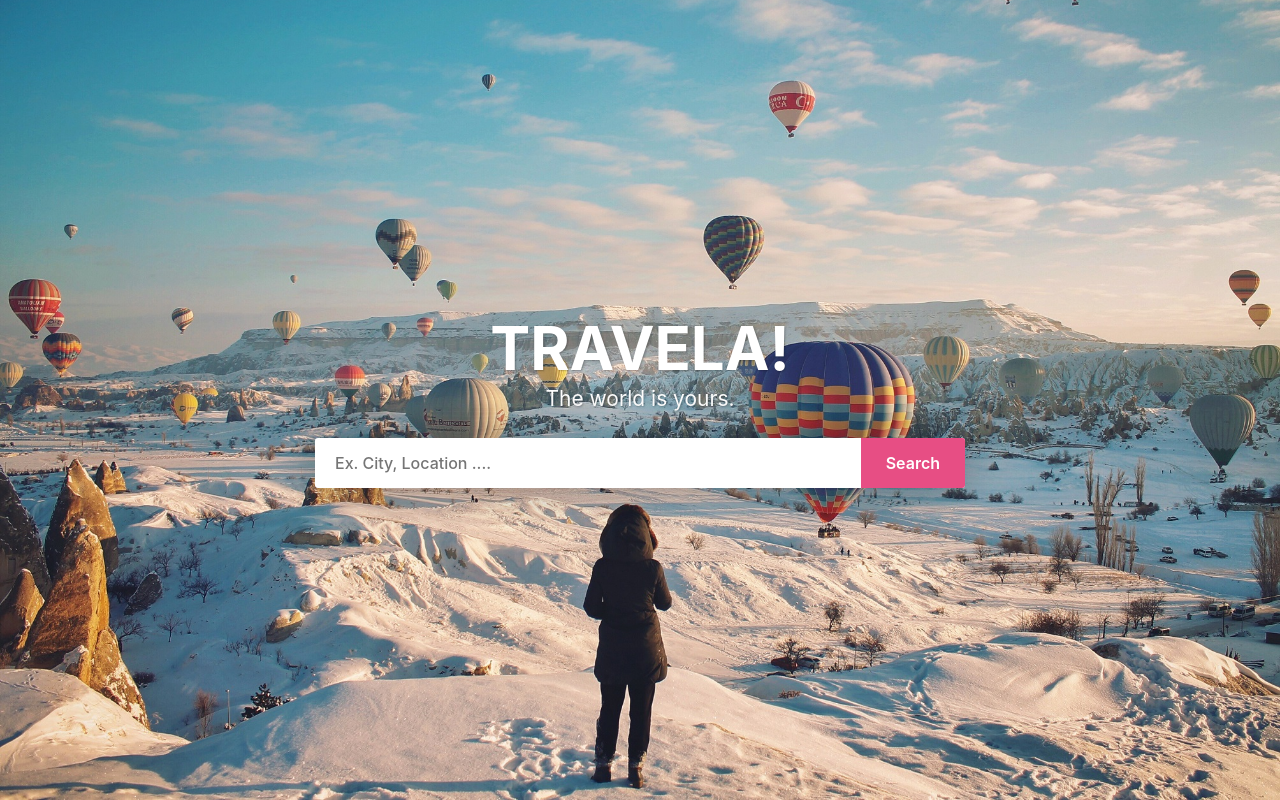
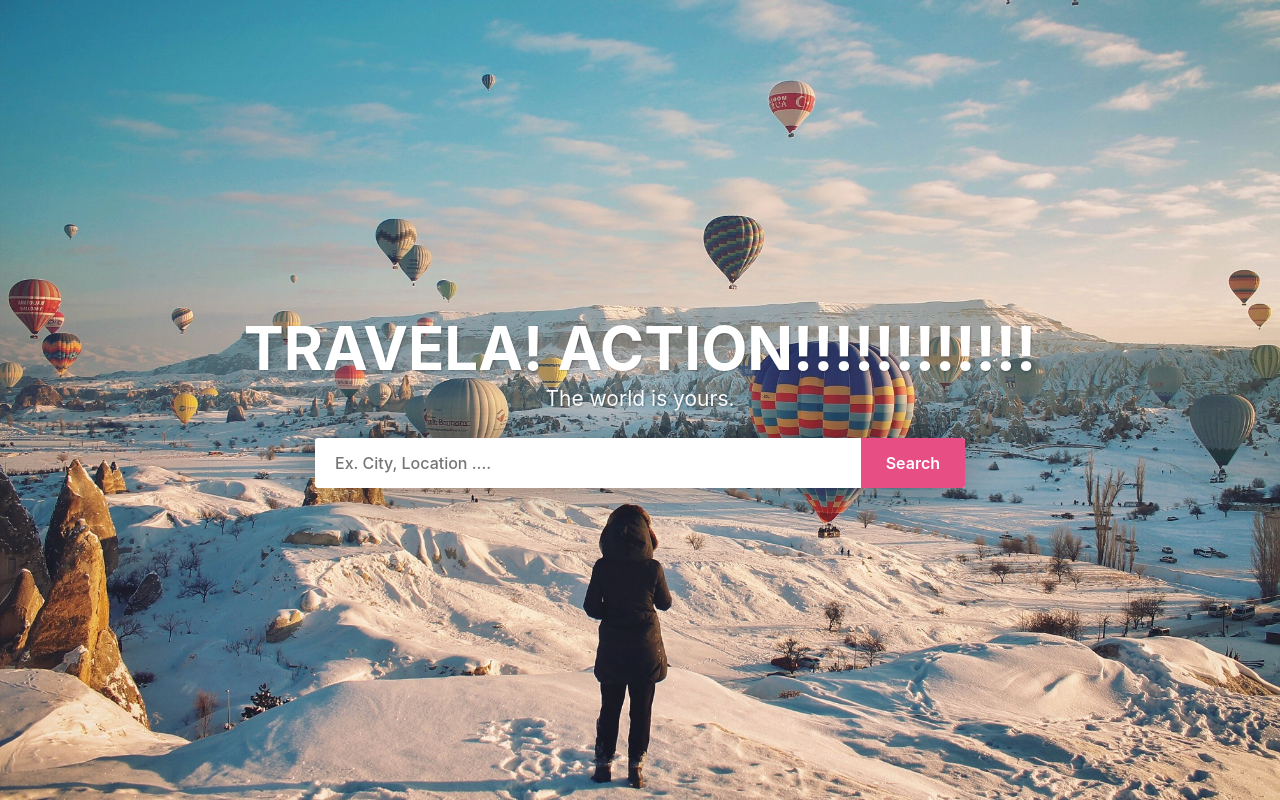
Before and after one commit to supakornbabe/Travela, a React (Create React App) app: page / in a window 1280 px wide. Built offline with nearby package versions, Linux system fonts and the light colour scheme.

Commit message:
test actions

```diff
--- a/src/Search.js
+++ b/src/Search.js
@@ -4,7 +4,7 @@ const Search = props => {
     return (
         <div className="hero_home version_1">
             <div className="content">
-                <h3>Travela!</h3>
+                <h3>Travela! ACTION!!!!!!!!!!!!</h3>
                 <p>The world is yours.</p>
                 <form>
                     <div id="custom-search-input">
```
